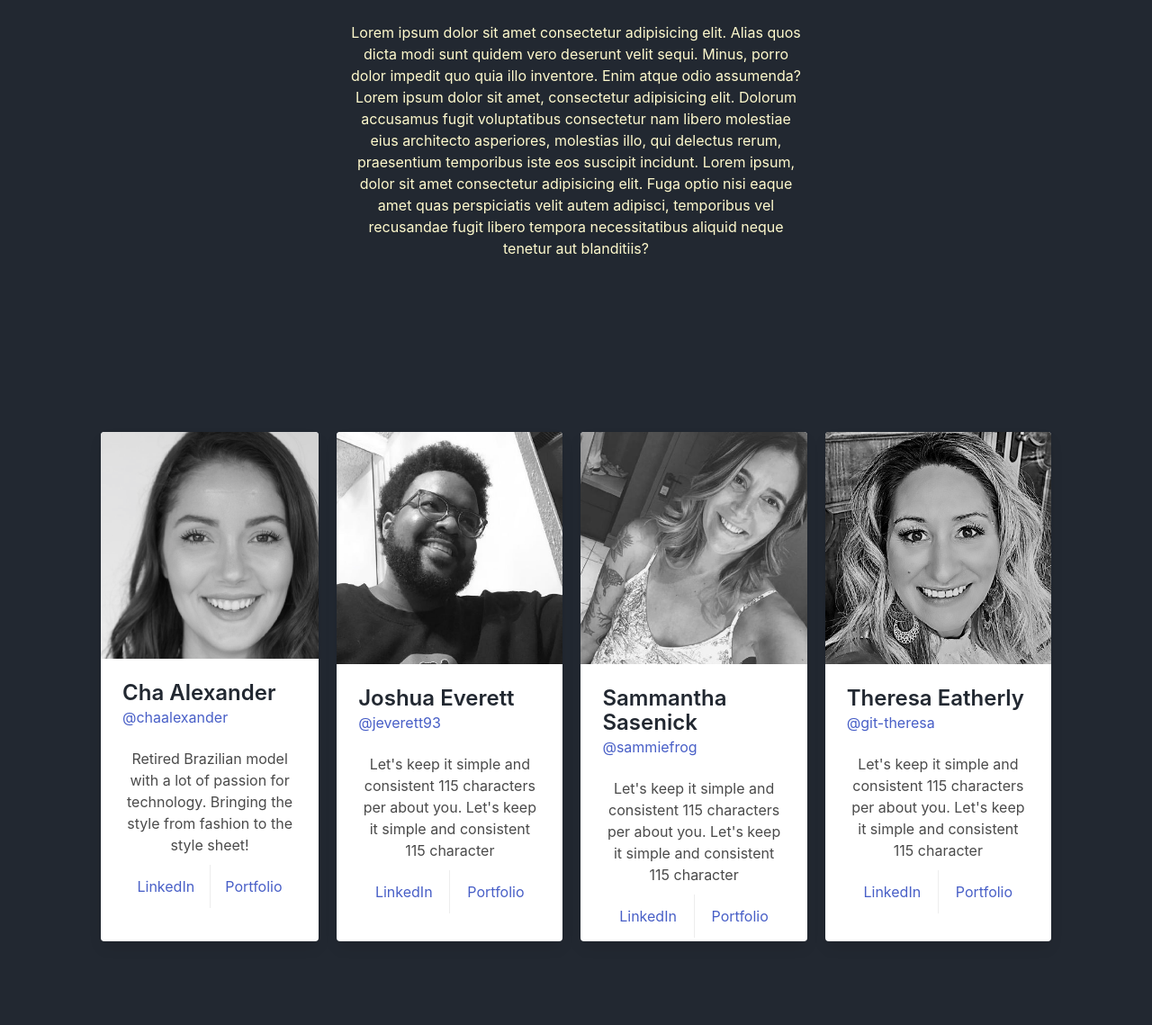
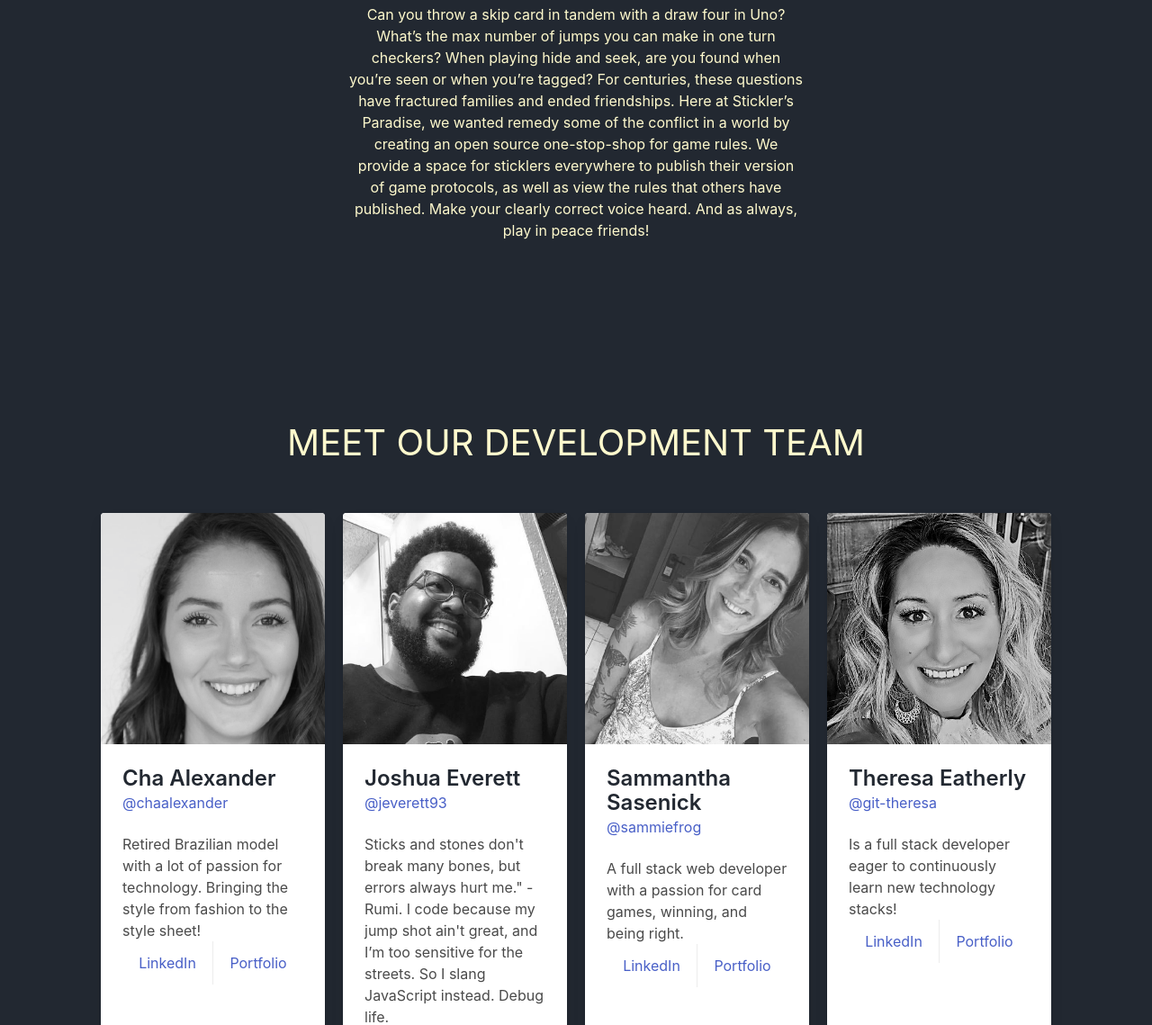
Before and after one commit to meanGirls01/rules, a website: page public/about.html in a window 1280 px wide. Shown: the part 261-1400 px from the top of the page at 90% size. Drawn offline with nearby package versions, Linux system fonts and the light colour scheme.

Commit message:
taked the team out of nav bar

```diff
--- a/public/about.html
+++ b/public/about.html
@@ -44,7 +44,7 @@
                         <a class="navbar-item" href="/"> Home </a>
                         <a class="navbar-item" href="/addGame"> Add a Game</a>
                         <a class="navbar-item" href="/all"> See all Games</a>
-                        <a class="navbar-item is-active" href="/about"> About/Team </a>
+                        <a class="navbar-item is-active" href="/about"> About </a>
                         <div class="navbar-item has-dropdown is-hoverable">
                             <a class="navbar-link" href="">Account</a>
                             <div class="navbar-dropdown">
@@ -64,28 +64,28 @@
             <section class="hero is-medium">
                 <div class="hero-body">
                     <h1 class="title">
-                        Primary bold title
+                        The Story Behind
                     </h1>
-                    <h2 class="subtitle">
-                        Primary bold subtitle
-                    </h2>
+
                     <div class="text">
                         <p>
-                            Lorem ipsum dolor sit amet consectetur adipisicing elit. Alias quos
-                            dicta modi sunt quidem vero deserunt velit sequi. Minus, porro dolor
-                            impedit quo quia illo inventore. Enim atque odio assumenda? Lorem ipsum
-                            dolor sit amet, consectetur adipisicing elit. Dolorum accusamus fugit
-                            voluptatibus consectetur nam libero molestiae eius architecto
-                            asperiores, molestias illo, qui delectus rerum, praesentium temporibus
-                            iste eos suscipit incidunt. Lorem ipsum, dolor sit amet consectetur
-                            adipisicing elit. Fuga optio nisi eaque amet quas perspiciatis velit
-                            autem adipisci, temporibus vel recusandae fugit libero tempora
-                            necessitatibus aliquid neque tenetur aut blanditiis?
+                            Can you throw a skip card in tandem with a draw four in Uno? What’s the
+                            max number of jumps you can make in one turn checkers? When playing hide
+                            and seek, are you found when you’re seen or when you’re tagged? For
+                            centuries, these questions have fractured families and ended
+                            friendships. Here at Stickler’s Paradise, we wanted remedy some of the
+                            conflict in a world by creating an open source one-stop-shop for game
+                            rules. We provide a space for sticklers everywhere to publish their
+                            version of game protocols, as well as view the rules that others have
+                            published. Make your clearly correct voice heard. And as always, play in
+                            peace friends!
                         </p>
                     </div>
                 </div>
             </section>
             <!-- row cards -->
+
+            <h1 class="meet">MEET OUR DEVELOPMENT TEAM</h1>
             <div class="team">
                 <div class="row columns">
                     <!-- cha card  -->
@@ -140,23 +140,26 @@
                                 <div class="media-content">
                                     <p class="title is-4">Joshua Everett</p>
                                     <p class="subtitle is-6">
-                                        <a href="https://github.com/jeverett93" target="_blank"
-                                            >@jeverett93</a
-                                        >
+                                        <a href="https://github.com/jeverett93" target="_blank">
+                                            @jeverett93
+                                        </a>
                                     </p>
                                 </div>
                             </div>
 
                             <div class="content">
-                                Let's keep it simple and consistent 115 characters per about you.
-                                Let's keep it simple and consistent 115 character
+                                Sticks and stones don't break many bones, but errors always hurt
+                                me." -Rumi. I code because my jump shot ain't great, and I’m too
+                                sensitive for the streets. So I slang JavaScript instead. Debug
+                                life.
                                 <footer class="card-footer">
                                     <a
                                         href="https://www.linkedin.com/in/joshua-everett-087a4649/"
                                         target="_blank"
                                         class="card-footer-item"
-                                        >LinkedIn</a
                                     >
+                                        LinkedIn
+                                    </a>
                                     <a
                                         href="https://jeverett93.github.io/"
                                         target="_blank"
@@ -188,8 +191,8 @@
                             </div>
 
                             <div class="content">
-                                Let's keep it simple and consistent 115 characters per about you.
-                                Let's keep it simple and consistent 115 character
+                                A full stack web developer with a passion for card games, winning,
+                                and being right.
                                 <footer class="card-footer">
                                     <a
                                         href="https://www.linkedin.com/in/sammantha-sasenick412/"
@@ -231,8 +234,8 @@
                             </div>
 
                             <div class="content">
-                                Let's keep it simple and consistent 115 characters per about you.
-                                Let's keep it simple and consistent 115 character
+                                Is a full stack developer eager to continuously learn new technology
+                                stacks!
                                 <footer class="card-footer">
                                     <a
                                         href="https://www.linkedin.com/in/theresa-eatherly-4362b14a/"
--- a/public/assets/css/about.css
+++ b/public/assets/css/about.css
@@ -21,24 +21,30 @@ nav {
     margin-left: 25%;
 }
 
-.hero,
-.title,
-.subtitle {
+.hero {
     color: lemonchiffon;
+}
+
+.meet,
+.title {
+    color: lemonchiffon;
+    font-size: 40px;
+}
+
+.meet {
+    text-align: center;
 }
 .is-4,
 .is-6 {
     color: #222831;
 }
-.content {
-    text-align: center;
-}
+
 .is-4by3 {
     padding: 70px;
 }
 
 .card-footer {
-    margin-top: 10px;
+    margin-top: auto;
     margin-bottom: -20px !important;
     border: none !important;
 }
@@ -49,6 +55,8 @@ nav {
 
 .card {
     margin: 10px;
+    width: 18rem;
+    height: 630px;
 }
 
 /* footer */
```
Also changed, not shown: public/addGame.html (+1 -1 lines), public/all.html (+1 -1 lines), public/index.html (+1 -1 lines), public/login.html (+1 -1 lines), public/member.html (+1 -1 lines), public/signup.html (+2 -2 lines).
